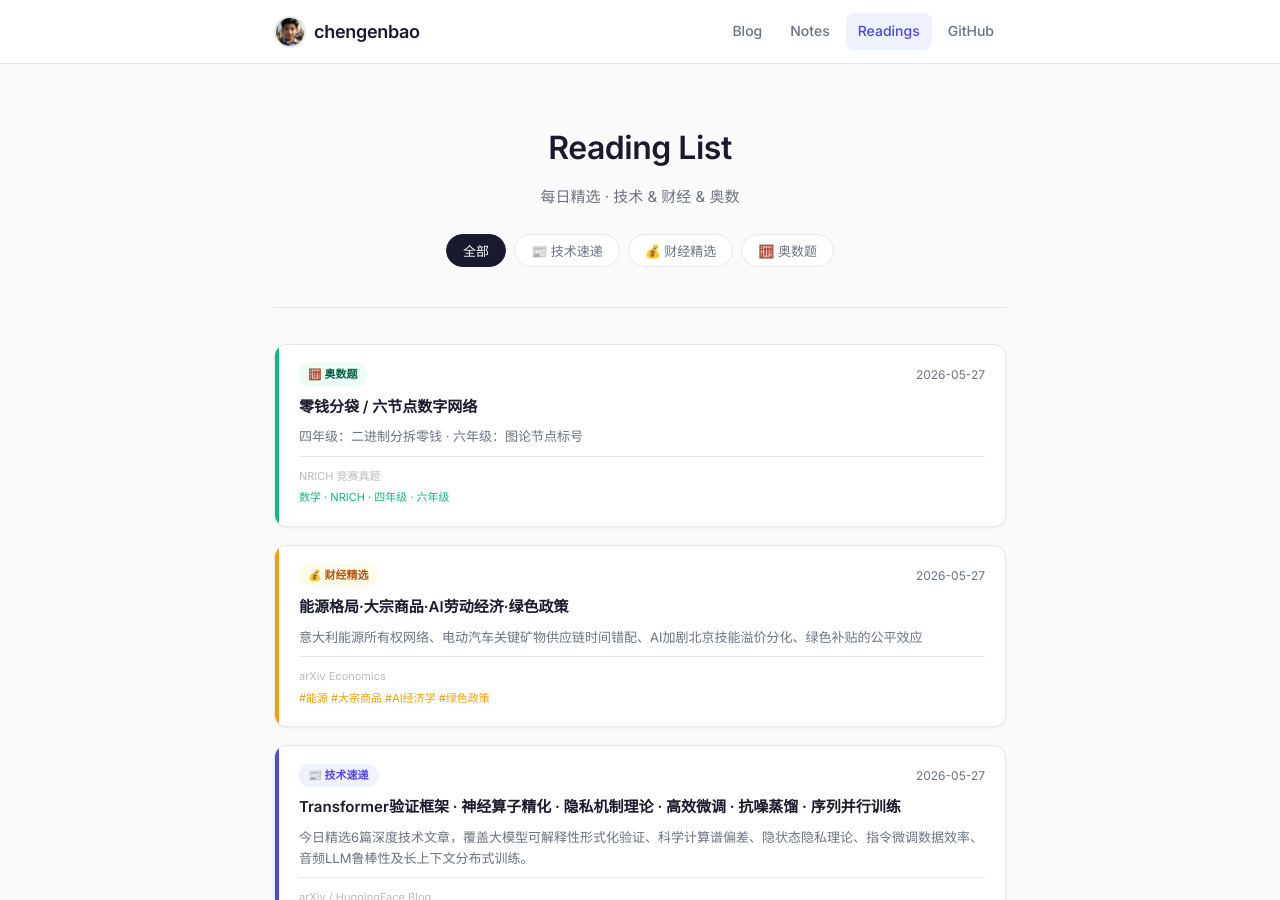
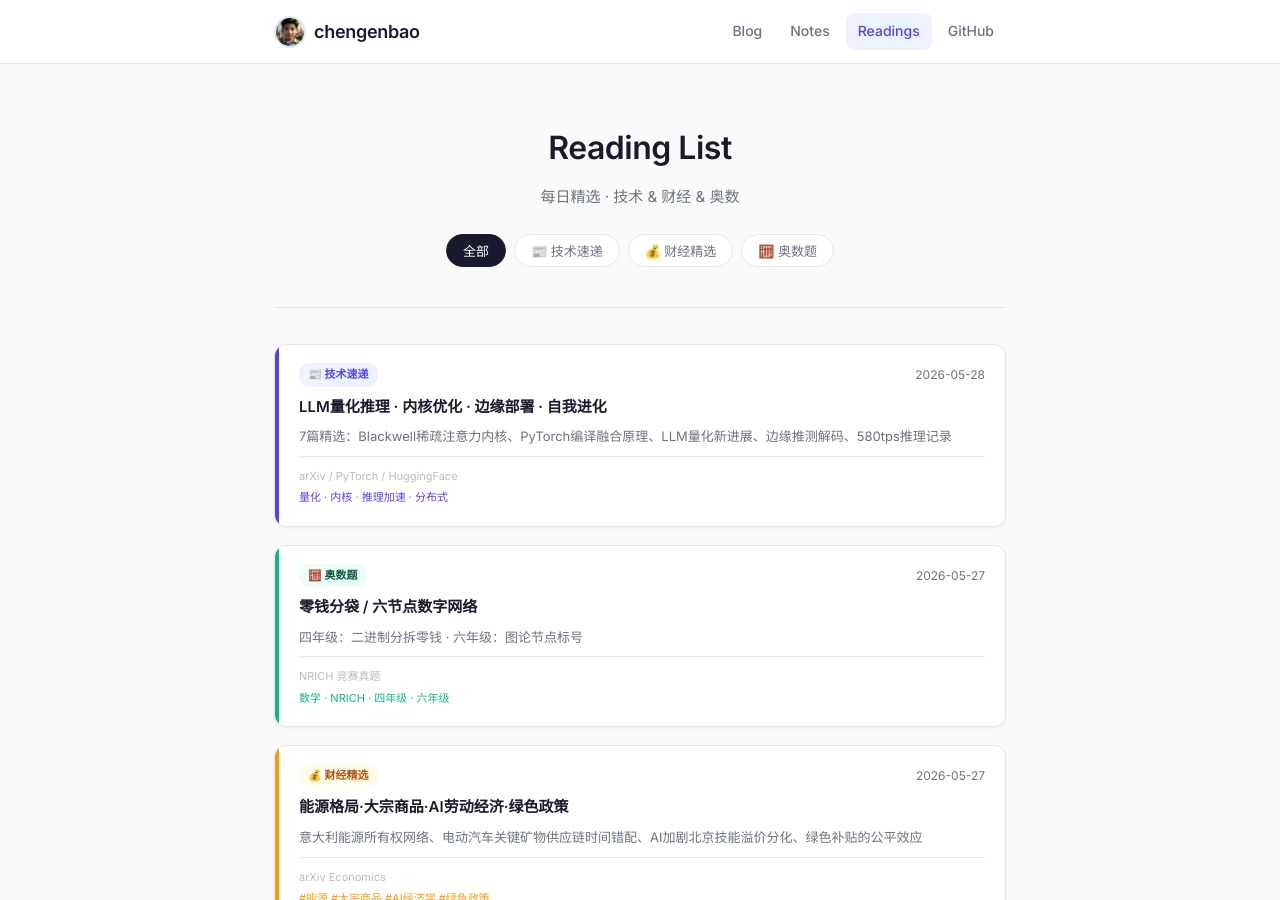
Before and after one commit to chengenbao/chengenbao.github.io, a Jekyll site: the page built from reading-list/index.md, in a window 1280 px wide and 900 px high. Built offline with Jekyll 4.4.1, drawn with Linux system fonts in a browser that asks for light colours.

Commit message:
add tech card 2026-05-28

```diff
--- a/reading-list/index.md
+++ b/reading-list/index.md
@@ -18,6 +18,21 @@
   </div>
 
   <div class="rl-grid">
+<a class="rl-card tech" href="/reading-list/2026-05-28-tech-daily/">
+  <div class="rl-accent"></div>
+  <div class="rl-body">
+    <div class="rl-top">
+      <span class="rl-badge tech">📰 技术速递</span>
+      <time>2026-05-28</time>
+    </div>
+    <h2>LLM量化推理 · 内核优化 · 边缘部署 · 自我进化</h2>
+    <p>7篇精选：Blackwell稀疏注意力内核、PyTorch编译融合原理、LLM量化新进展、边缘推测解码、580tps推理记录</p>
+    <div class="rl-meta">
+      <span class="rl-source">arXiv / PyTorch / HuggingFace</span>
+      <span class="rl-tags">量化 · 内核 · 推理加速 · 分布式</span>
+    </div>
+  </div>
+</a>
 <a class="rl-card math" href="/reading-list/2026-05-27-math/"><div class="rl-accent"></div><div class="rl-body"><div class="rl-top"><span class="rl-badge math">🧮 奥数题</span><time>2026-05-27</time></div><h2>零钱分袋 / 六节点数字网络</h2><p>四年级：二进制分拆零钱 · 六年级：图论节点标号</p><div class="rl-meta"><span class="rl-source">NRICH 竞赛真题</span><span class="rl-tags">数学 · NRICH · 四年级 · 六年级</span></div></div></a>
 <a class="rl-card finance" href="/reading-list/2026-05-27-finance-daily/">
   <div class="rl-accent"></div>
```
